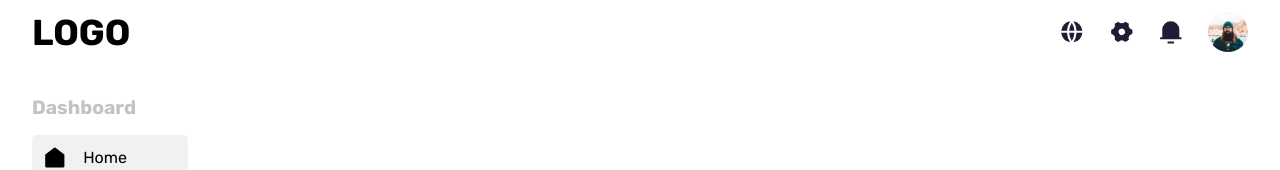
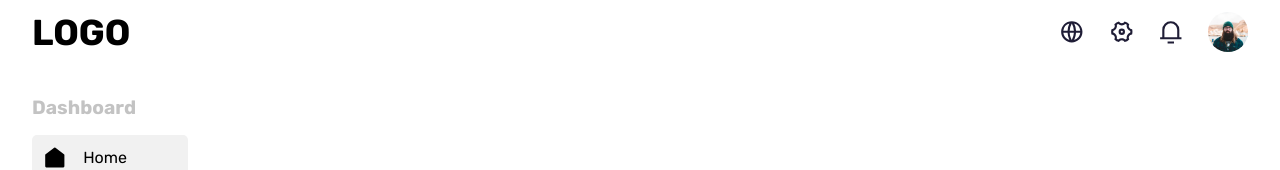
Before and after one commit to thusharathiwanka/react-admin-dashboard, a React (Create React App) app: page / in a window 1280 px wide. Shown: the top 170 px of the page. Built offline with nearby package versions, Linux system fonts and the light colour scheme.

Commit message:
UPDATE: icon family updated

```diff
--- a/src/components/navbar/Navbar.jsx
+++ b/src/components/navbar/Navbar.jsx
@@ -1,4 +1,4 @@
-import { RiSettings4Fill, RiNotification3Fill, RiGlobalFill } from "react-icons/ri";
+import { RiSettings4Line, RiNotification3Line, RiGlobalLine } from "react-icons/ri";
 
 import TopAvatar from "../../assets/images/top-avatar.jpg";
 
@@ -15,13 +15,13 @@ const Navbar = () => {
 				</div>
 				<div className="nav-container__right">
 					<div className="nav-container__icon-container">
-						<RiGlobalFill />
+						<RiGlobalLine />
 					</div>
 					<div className="nav-container__icon-container">
-						<RiSettings4Fill />
+						<RiSettings4Line />
 					</div>
 					<div className="nav-container__icon-container">
-						<RiNotification3Fill />
+						<RiNotification3Line />
 					</div>
 					<img src={TopAvatar} alt="top-avatar" className="nav-container__avatar" />
 				</div>
```
